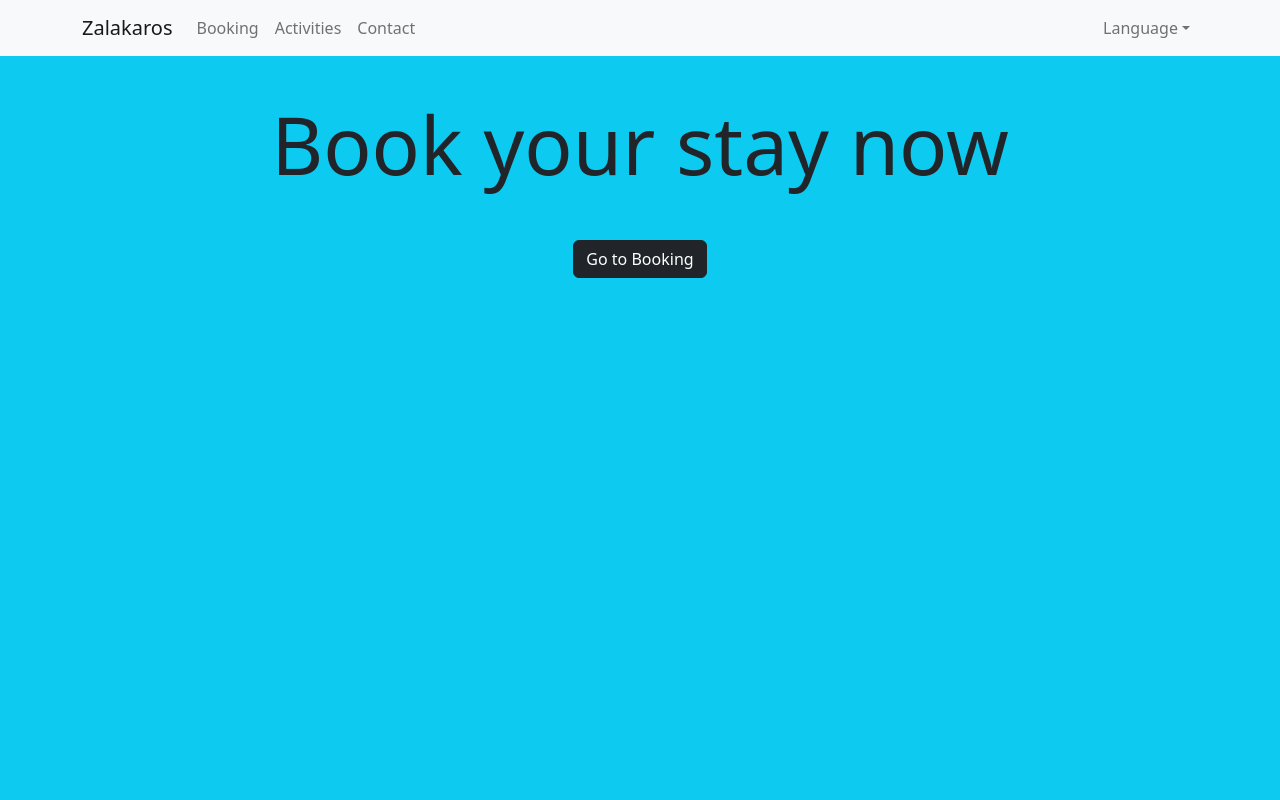
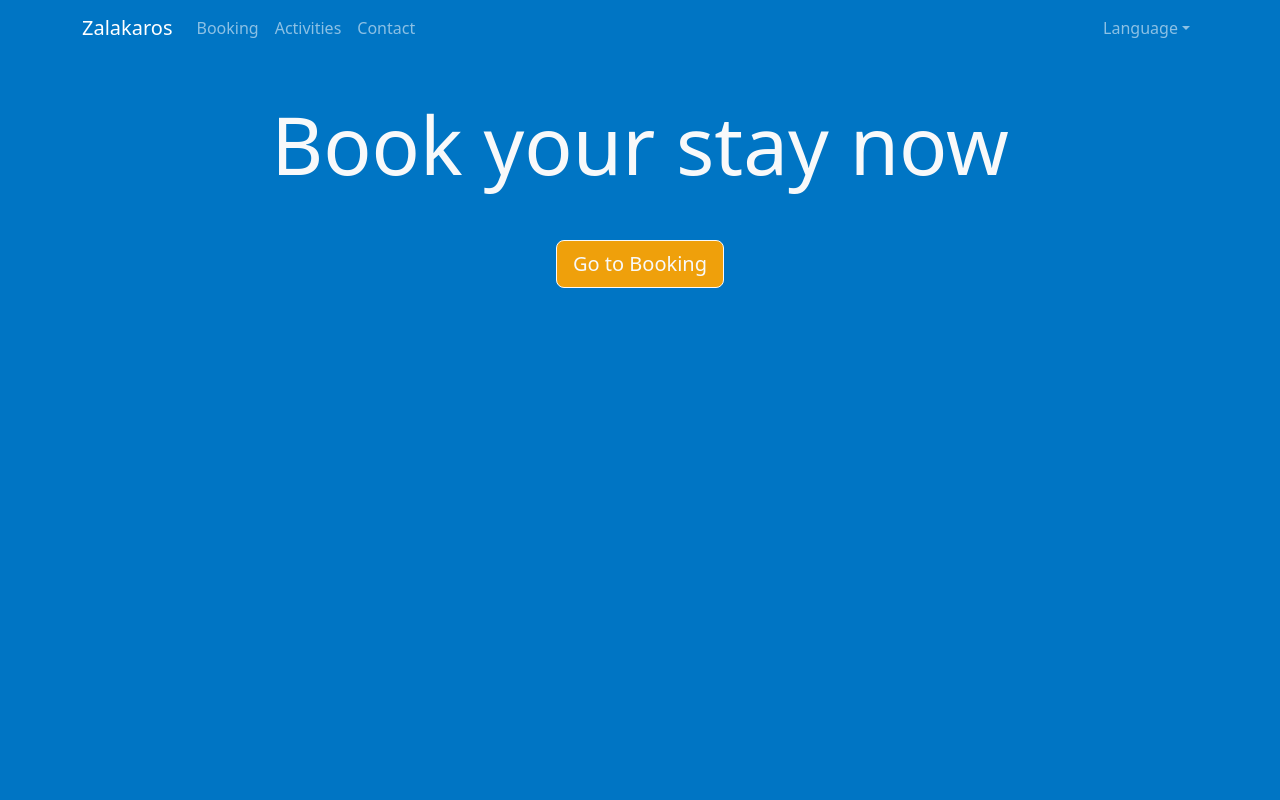
Before and after one commit to artibarti/zalakaros, a React (Create React App) app: page / in a window 1280 px wide. Shown: the top 800 px of the page. Built offline with nearby package versions, Linux system fonts and the light colour scheme; the HTML template or start-up script is replaced by a standard one.

Commit message:
Added custom colors

```diff
--- a/src/App.css
+++ b/src/App.css
@@ -1,3 +1,5 @@
+@import "./assets//css//commons.css";
+
 /* Hide scrollbar for Chrome, Safari and Opera */
 body::-webkit-scrollbar {
   display: none;
@@ -10,6 +12,6 @@ body {
 }
 
 :target{
-  padding-top:70px; /* = to height of navbar */
-  margin-top:-70px;
+  padding-top:56px; /* = to height of navbar */
+  margin-top:-56px;
 }
--- /dev/null
+++ b/src/assets/css/commons.css
@@ -0,0 +1,14 @@
+:root {
+    --zk-primary: rgb(0, 117, 196);
+    --zk-secondary: rgb(239, 160, 11);
+    --zk-tertiary: rgb(214, 81, 8);
+}
+
+.zk-primary { color: var(--zk-primary) !important; }
+.zk-bg-primary { background-color: var(--zk-primary) !important; }
+
+.zk-secondary { color: var(--zk-secondary) !important; }
+.zk-bg-secondary { background-color: var(--zk-secondary) !important; }
+
+.zk-tertiary { color: var(--zk-tertiary) !important; }
+.zk-bg-tertiary { background-color: var(--zk-tertiary) !important; }
--- a/src/components/home/home.tsx
+++ b/src/components/home/home.tsx
@@ -11,9 +11,9 @@ export function Home() {
 	};
 
 	const bookingPanel = (
-		<HomePanel id="booking" className="bg-info text-center">
+		<HomePanel id="booking" className="zk-bg-primary text-center text-light">
 			{panelTitle("home.booking-panel.book-your-stay-now", "Book your stay now")}
-			<Button variant="dark">
+			<Button variant="light" size="lg" className="zk-bg-secondary text-light">
 				<Trans i18nKey="home.booking-panel.go-to-booking">Go to Booking</Trans>
 			</Button>
 		</HomePanel>
@@ -26,7 +26,7 @@ export function Home() {
 	);
 
 	const contactPanel = (
-		<HomePanel id="contact" className="bg-warning text-center">
+		<HomePanel id="contact" className="zk-bg-secondary text-center">
 			{panelTitle("home.contact-panel.do-you-have-questions", "Do you have questions?")}
 			<Button variant="dark" size="lg">
 				<Trans i18nKey="home.contact-panel.contact-us">Contact us</Trans>
--- a/src/components/nav-bar.tsx
+++ b/src/components/nav-bar.tsx
@@ -19,7 +19,7 @@ export function AppNavbar(props: AppNavBarProps) {
 	}
 
 	return (
-		<Navbar id="app-navbar" fixed="top" collapseOnSelect expand="lg" bg="light" variant="light">
+		<Navbar id="app-navbar" fixed="top" collapseOnSelect expand="lg" className="zk-bg-primary" variant="dark">
 			<Container>
 				<Navbar.Brand href="#home">Zalakaros</Navbar.Brand>
 				<Navbar.Toggle aria-controls="responsive-navbar-nav" />
```
